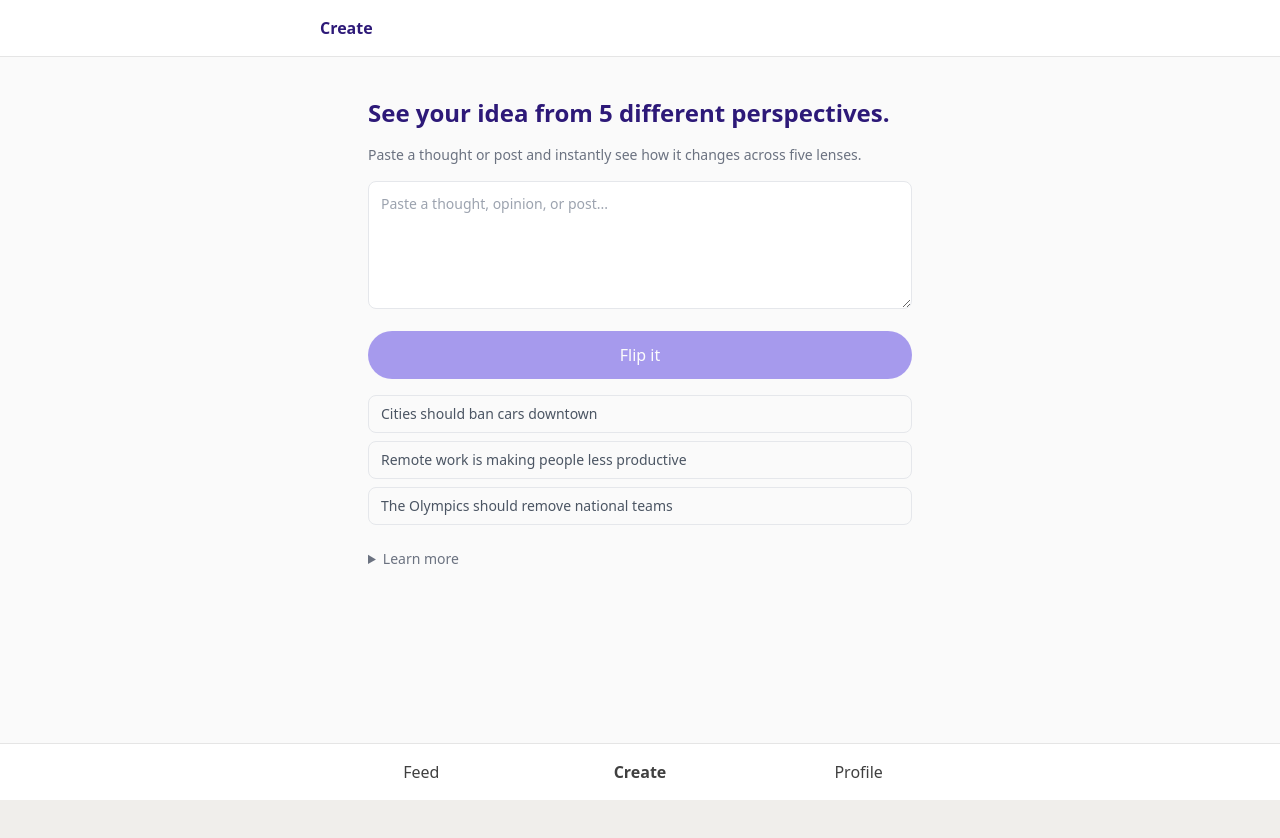
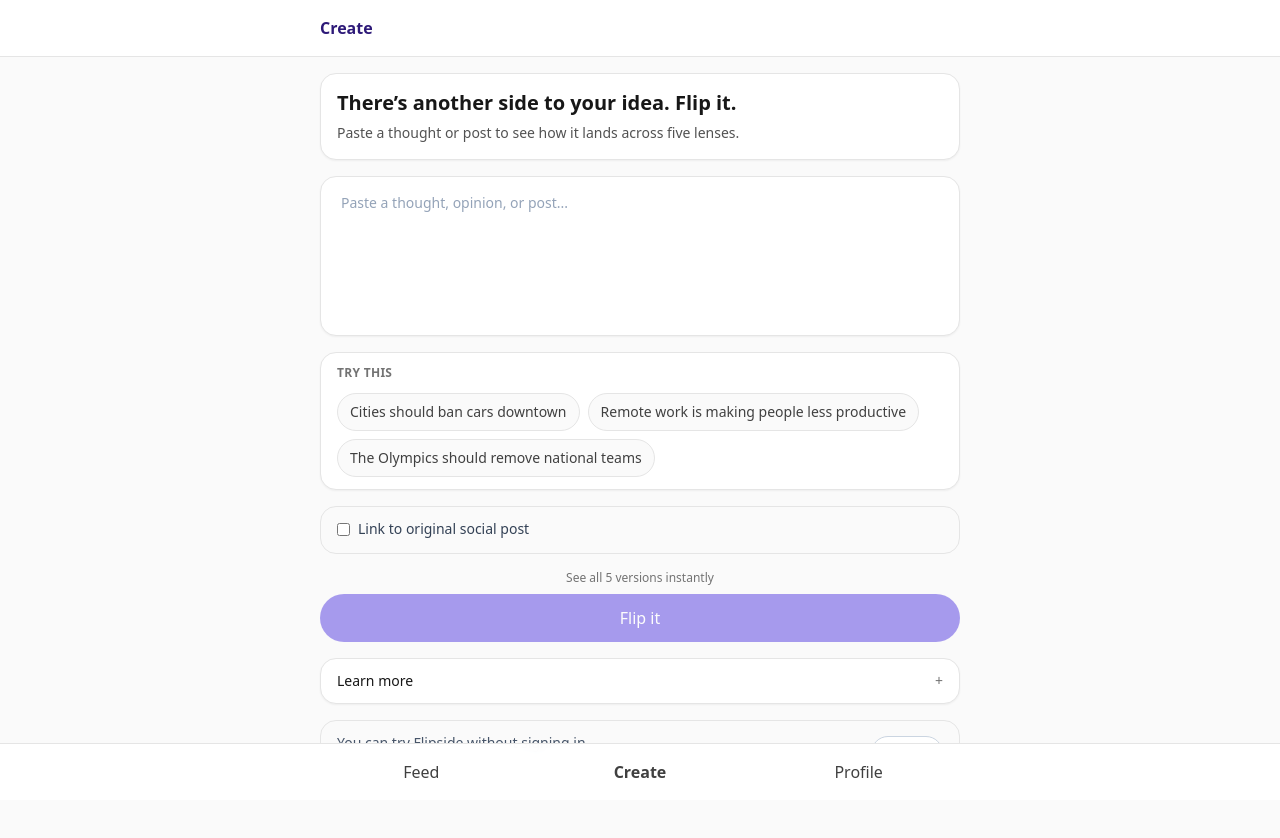
Before and after one commit to downsem/flipside-web, a Next.js app: page /create in a window 1280 px wide. Shown: the top 838 px of the page. Before the commit the page ends 800 px from the top, so only its background shows below. Built offline with nearby package versions, Linux system fonts and the light colour scheme; no server answers.

Commit message:
Refactor Create page copy and layout

```diff
--- a/src/app/create/page.tsx
+++ b/src/app/create/page.tsx
@@ -1,9 +1,8 @@
 "use client";
 
-import { useState } from "react";
+import { useEffect, useState, type FormEvent } from "react";
+import Link from "next/link";
 import { useRouter } from "next/navigation";
-import { AppShell } from "@/components/shell/AppShell";
-import { Button } from "@/components/ui/Button";
 import {
   auth,
   db,
@@ -12,101 +11,255 @@ import {
   loginAnonymously,
 } from "@/app/firebase";
 import { collection, doc, setDoc } from "firebase/firestore";
+import { AppShell } from "@/components/shell/AppShell";
+import { Button } from "@/components/ui/Button";
 
-export default function Page() {
-  const [text, setText] = useState("");
-  const [loading, setLoading] = useState(false);
-  const router = useRouter();
+type SourceType = "original" | "import-other";
+type FlipMode = "ai" | "people";
 
-  const examples = [
+const EXAMPLE_PROMPTS = [
   "Cities should ban cars downtown",
   "Remote work is making people less productive",
   "The Olympics should remove national teams",
 ];
 
-  async function handleSubmit() {
-    if (!text.trim()) return;
-
-    setLoading(true);
-
-    let user = auth.currentUser;
-    if (!user) {
-      await loginAnonymously();
-      user = auth.currentUser;
+function detectPlatform(url: string): string {
+  try {
+    const host = new URL(url).hostname.toLowerCase();
+    if (host.includes("x.com") || host.includes("twitter.com")) return "x";
+    if (host.includes("threads.net")) return "threads";
+    if (host.includes("bsky.app") || host.includes("bluesky")) return "bluesky";
+    if (host.includes("instagram.com")) return "instagram";
+    if (host.includes("tiktok.com")) return "tiktok";
+    if (host.includes("youtube.com") || host.includes("youtu.be")) return "youtube";
+    if (host.includes("facebook.com")) return "facebook";
+    if (host.includes("reddit.com")) return "reddit";
+    return "other";
+  } catch {
+    return "other";
+  }
 }
 
-    if (!user) return;
+export default function CreateFlipPage() {
+  const [text, setText] = useState("");
+  const [busy, setBusy] = useState(false);
+  const [error, setError] = useState<string | null>(null);
+  const [hasSourceLink, setHasSourceLink] = useState(false);
+  const [sourceUrl, setSourceUrl] = useState("");
+  const [user, setUser] = useState<any>(null);
+  const [mode] = useState<FlipMode>("ai");
+  const [showLearnMore, setShowLearnMore] = useState(false);
 
-    await ensureUserProfile(user);
+  const router = useRouter();
 
-    const postRef = doc(collection(db, "posts"));
+  useEffect(() => {
+    const unsub = auth.onAuthStateChanged((u) => setUser(u));
+    return () => unsub();
+  }, []);
+
+  async function handleSubmit(e: FormEvent) {
+    e.preventDefault();
+    if (!text.trim() || busy) return;
+
+    setBusy(true);
+    setError(null);
+
+    try {
+      const urlTrimmed = sourceUrl.trim();
+
+      if (hasSourceLink && urlTrimmed) {
+        try {
+          new URL(urlTrimmed);
+        } catch {
+          setError("That link doesn't look valid. Please paste a full URL.");
+          setBusy(false);
+          return;
+        }
+      }
+
+      const finalSourceUrl = hasSourceLink && urlTrimmed ? urlTrimmed : null;
+      const sourceType: SourceType = finalSourceUrl ? "import-other" : "original";
+      const sourcePlatform = finalSourceUrl ? detectPlatform(finalSourceUrl) : null;
+
+      let u = auth.currentUser;
+      if (!u) {
+        u = await loginAnonymously();
+        setUser(u);
+      }
+
+      if (u && !u.isAnonymous) {
+        await ensureUserProfile(u);
+      }
+
+      const postsCol = collection(db, "posts");
+      const postRef = doc(postsCol);
 
       await setDoc(postRef, {
-      text,
-      authorId: user.uid,
+        id: postRef.id,
+        text: text.trim(),
+        authorId: u?.uid ?? null,
         createdAt: serverTs(),
         votes: 0,
+        replyCount: 0,
+        sourceType,
+        sourceUrl: finalSourceUrl,
+        sourcePlatform,
+        authorIsAnonymous: !!u?.isAnonymous,
+        flipType: mode,
+        status: mode === "people" ? "draft" : "published",
       });
 
-    router.push(`/post/${postRef.id}`);
+      if (mode === "ai") {
+        const res = await fetch("/api/flip", {
+          method: "POST",
+          headers: { "Content-Type": "application/json" },
+          body: JSON.stringify({
+            postId: postRef.id,
+            text: text.trim(),
+          }),
+        });
+
+        const json = await res.json().catch(() => null);
+        if (!res.ok || !json?.ok) {
+          console.error("Error generating rewrites:", json ?? (await res.text()));
         }
 
-  function handleExampleClick(example: string) {
-    setText(example);
+        router.push("/feed");
+        return;
       }
+
+      router.push(`/create/match/${postRef.id}`);
+    } catch (err) {
+      console.error("Error creating flip:", err);
+      setError("Something went wrong creating your flip. Please try again.");
+      setBusy(false);
+    }
+  }
+
+  const canSubmit = text.trim().length > 0 && !busy;
+  const showSignInBox = !user || !!user?.isAnonymous;
 
   return (
     <AppShell title="Create">
-      <div className="max-w-xl mx-auto px-4 pt-6 space-y-4">
-        {/* Headline */}
-        <h1 className="text-2xl font-semibold">
-          See your idea from 5 different perspectives.
-        </h1>
+      <form id="create-form" onSubmit={handleSubmit} className="space-y-4">
+        <div className="rounded-[var(--radius-card)] border border-neutral-200 bg-white p-4 shadow-sm">
+          <div className="text-xl font-semibold leading-tight text-neutral-900">
+            There’s another side to your idea. Flip it.
+          </div>
+          <p className="mt-2 text-sm text-neutral-600">
+            Paste a thought or post to see how it lands across five lenses.
+          </p>
+        </div>
 
-        {/* Subtext */}
-        <p className="text-sm text-gray-500">
-          Paste a thought or post and instantly see how it changes across five lenses.
-        </p>
-
-        {/* Input */}
+        <div className="rounded-[var(--radius-card)] border border-neutral-200 bg-white px-4 py-3 shadow-sm">
           <textarea
+            className="h-32 w-full resize-none rounded-2xl border-0 bg-transparent px-1 py-1 text-sm text-slate-900 placeholder:text-slate-400 focus:outline-none"
+            placeholder="Paste a thought, opinion, or post..."
             value={text}
             onChange={(e) => setText(e.target.value)}
-          placeholder="Paste a thought, opinion, or post..."
-          className="w-full h-32 p-3 border rounded-lg text-sm"
+            disabled={busy}
           />
+        </div>
 
-        {/* CTA */}
-        <Button
-          onClick={handleSubmit}
-          disabled={loading || !text.trim()}
-          className="w-full"
+        <div className="rounded-[var(--radius-card)] border border-neutral-200 bg-white px-4 py-3 shadow-sm">
+          <div className="text-xs font-semibold uppercase tracking-wide text-neutral-500">
+            Try this
+          </div>
+          <div className="mt-3 flex flex-wrap gap-2">
+            {EXAMPLE_PROMPTS.map((prompt) => (
+              <button
+                key={prompt}
+                type="button"
+                onClick={() => setText(prompt)}
+                disabled={busy}
+                className="rounded-full border border-neutral-200 bg-neutral-50 px-3 py-2 text-left text-sm text-neutral-700 transition hover:bg-neutral-100 disabled:opacity-60"
               >
-          {loading ? "Flipping..." : "Flip it"}
-        </Button>
-
-        {/* Examples */}
-        <div className="space-y-2">
-          {examples.map((ex, i) => (
-            <button
-              key={i}
-              onClick={() => handleExampleClick(ex)}
-              className="text-left w-full text-sm text-gray-600 border rounded-lg px-3 py-2 hover:bg-gray-50"
-            >
-              {ex}
+                {prompt}
               </button>
             ))}
           </div>
+        </div>
 
-        {/* Learn more */}
-        <details className="text-sm text-gray-500 pt-2">
-          <summary className="cursor-pointer">Learn more</summary>
-          <p className="mt-2">
-            FlipSide rewrites your idea across five perspectives to help you see
-            different sides of an issue.
-          </p>
-        </details>
+        <div className="rounded-[var(--radius-card)] border border-neutral-200 bg-neutral-50 px-4 py-3 text-sm">
+          <label className="inline-flex items-center gap-2 text-slate-700">
+            <input
+              type="checkbox"
+              checked={hasSourceLink}
+              onChange={(e) => setHasSourceLink(e.target.checked)}
+              disabled={busy}
+            />
+            <span className="font-medium">Link to original social post</span>
+          </label>
+
+          {hasSourceLink && (
+            <div className="mt-2">
+              <input
+                type="url"
+                value={sourceUrl}
+                onChange={(e) => setSourceUrl(e.target.value)}
+                placeholder="Paste the original post URL…"
+                className="w-full rounded-2xl border border-neutral-200 bg-white px-4 py-3 text-sm"
+                disabled={busy}
+              />
+              <div className="mt-1 text-xs text-slate-500">
+                We’ll show this link on the Flip so people can trace it back to the source.
               </div>
+            </div>
+          )}
+        </div>
+
+        {error && <p className="text-xs text-red-600">{error}</p>}
+
+        <div className="space-y-2">
+          <div className="text-center text-xs text-neutral-500">
+            See all 5 versions instantly
+          </div>
+          <Button type="submit" loading={busy} disabled={!canSubmit} className="w-full">
+            Flip it
+          </Button>
+        </div>
+
+        <div className="rounded-[var(--radius-card)] border border-neutral-200 bg-white shadow-sm">
+          <button
+            type="button"
+            onClick={() => setShowLearnMore((prev) => !prev)}
+            className="flex w-full items-center justify-between px-4 py-3 text-left"
+          >
+            <span className="text-sm font-medium text-neutral-900">Learn more</span>
+            <span className="text-sm text-neutral-500">{showLearnMore ? "−" : "+"}</span>
+          </button>
+
+          {showLearnMore && (
+            <div className="border-t border-neutral-200 px-4 py-3 text-sm text-neutral-600">
+              <div className="grid gap-2 sm:grid-cols-3">
+                <div className="rounded-2xl bg-neutral-50 px-3 py-3">1. Paste a take</div>
+                <div className="rounded-2xl bg-neutral-50 px-3 py-3">
+                  2. Generate five lenses
+                </div>
+                <div className="rounded-2xl bg-neutral-50 px-3 py-3">
+                  3. Compare, share, or react
+                </div>
+              </div>
+            </div>
+          )}
+        </div>
+
+        {showSignInBox && (
+          <div className="flex items-center justify-between rounded-[var(--radius-card)] border border-neutral-200 bg-neutral-50 px-4 py-3 text-sm">
+            <span className="text-slate-600">
+              You can try Flipside without signing in.
+              <br />
+              <span className="text-xs text-slate-500">Sign in later to keep your flips.</span>
+            </span>
+            <Link
+              href="/account"
+              className="ml-4 rounded-full border border-slate-300 bg-white px-4 py-2 text-xs font-medium text-slate-700"
+            >
+              Sign in
+            </Link>
+          </div>
+        )}
+      </form>
     </AppShell>
   );
 }
```
Lines whose indentation alone changed are shown as unchanged.
